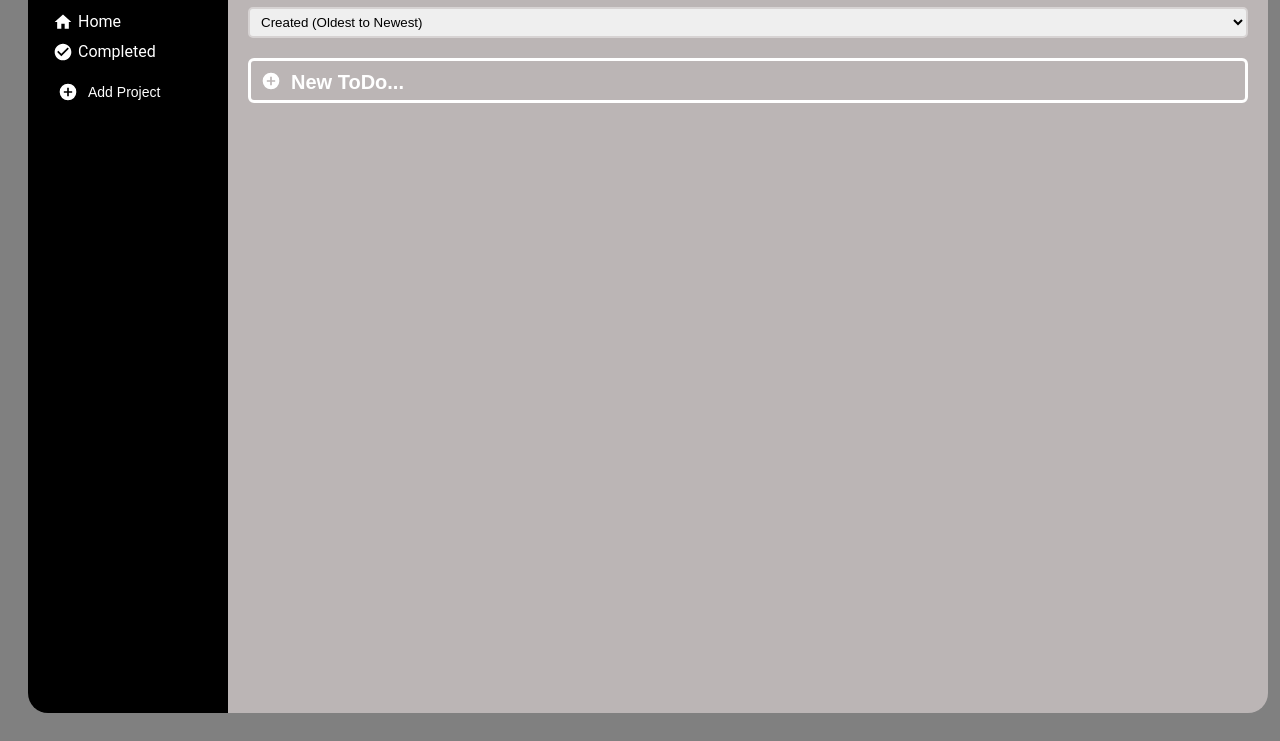
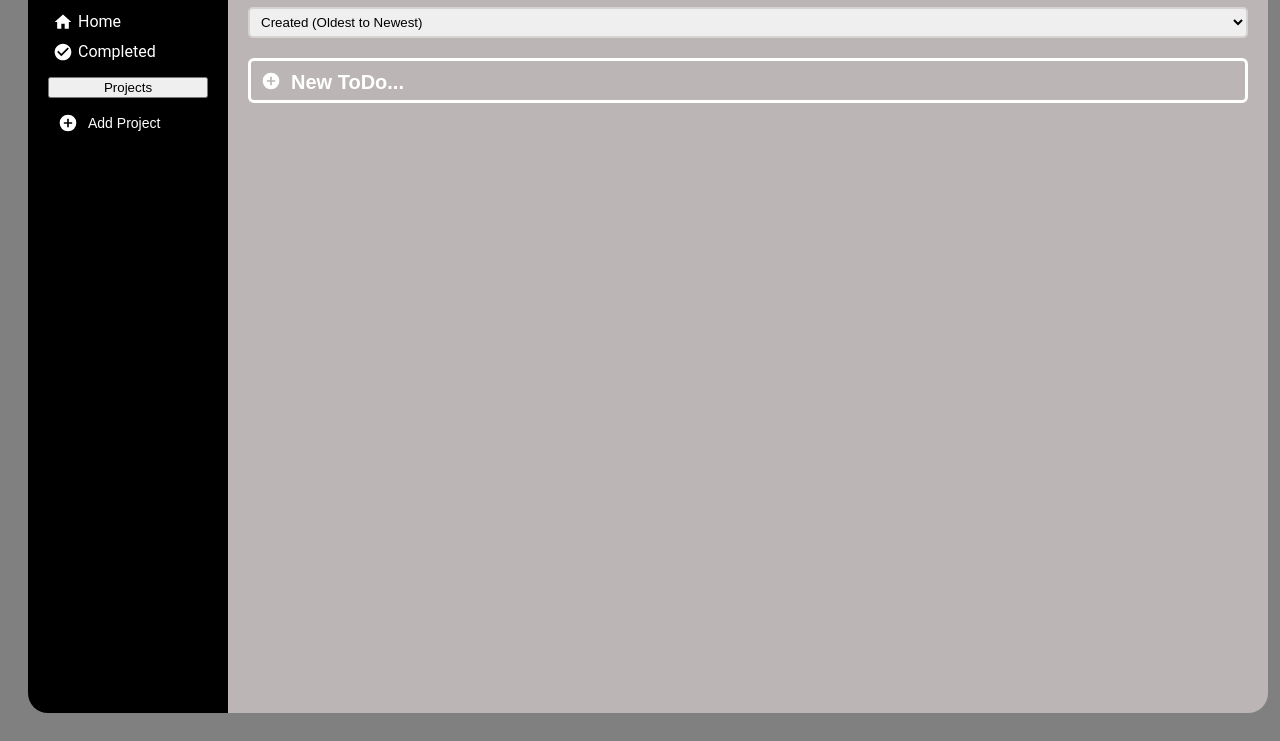
Before and after one commit to Jaizzer/todo-list, a website built with webpack: page src/index-template.html in a window 1280 px wide. Shown: the part 75-816 px from the top of the page. Built offline with nearby package versions, Linux system fonts and the light colour scheme.

Commit message:
feat: Add dropdown button for projects

```diff
--- a/src/index-template.html
+++ b/src/index-template.html
@@ -14,6 +14,9 @@
             <div class="projects-tab">
                 <div class="default-projects-container">
                 </div>
+
+                <button class="created-projects-dropdown">Projects</button>
+
                 <div class="created-projects-container">
 
                     <button class="project-adder">
```
